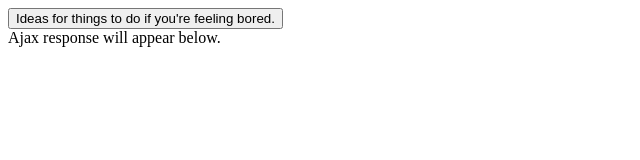
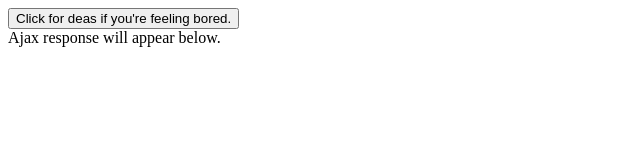
Before and after one commit to eolsenbyui/eolsenbyui.github.io, a plain HTML site: page wdd330/week07/ajax/index.html in a window 1280 px wide. Shown: the whole page, without its empty margins (0-640 px from the left). Drawn offline with Linux system fonts and the light colour scheme.

```diff
--- a/wdd330/week07/ajax/index.html
+++ b/wdd330/week07/ajax/index.html
@@ -7,7 +7,7 @@
 </head>
 
 <body>
-    <button id='bored'>Ideas for things to do if you're feeling bored.</button>
+    <button id='bored'>Click for deas if you're feeling bored.</button>
     <div id='output'>
         Ajax response will appear below.
     </div>
```
